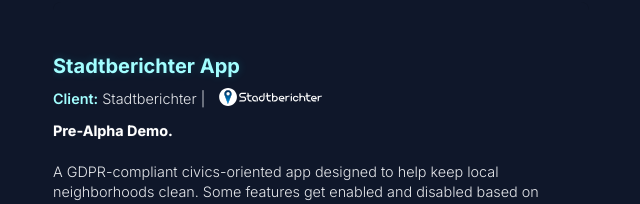
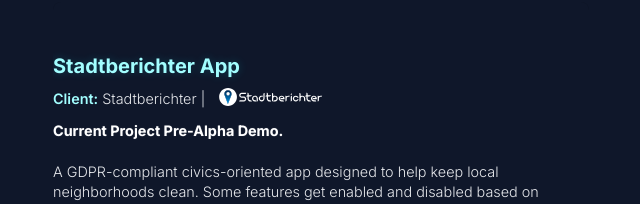
Before and after one commit to JOPL11/jpl3, a Next.js app: page / in a window 1280 px wide. Shown: the part 2240-2444 px from the top of the page, without its empty margins (535-1175 px from the left). Built offline with nearby package versions, Linux system fonts and the light colour scheme.

Commit message:
Current Project

```diff
--- a/app/page.js
+++ b/app/page.js
@@ -439,7 +439,7 @@
                   alt="Stadtberichter App"
                   link="https://sb202.vercel.app"
                   textPosition="bottom"
-                  text={`<b>Pre-Alpha Demo.</b>
+                  text={`<b>Current Project Pre-Alpha Demo.</b>
                   <br />
                   <br />
                   A GDPR-compliant civics-oriented app designed to help keep local neighborhoods clean. Some features get enabled and disabled based on current development stage.
```
